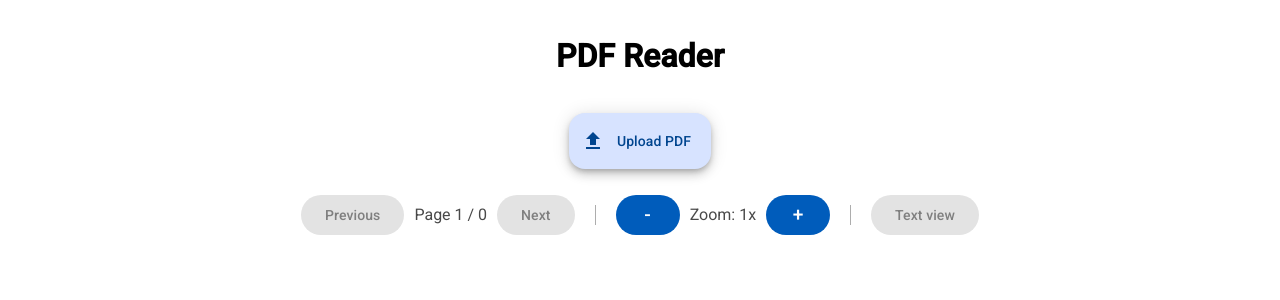
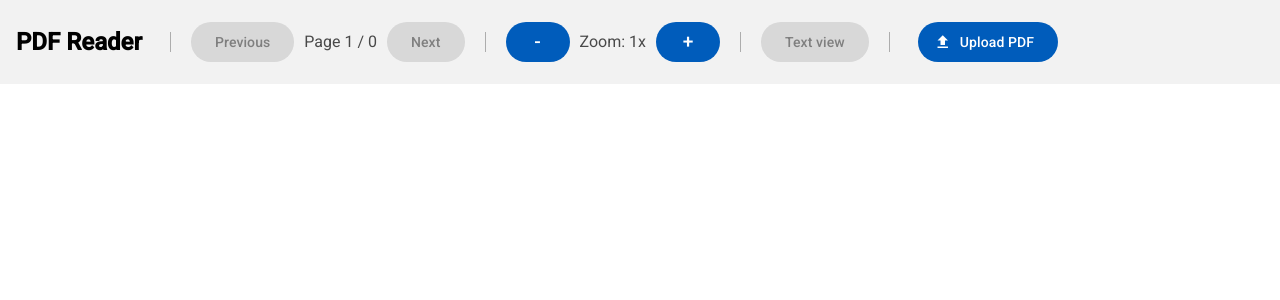
Before and after one commit to Apozsgai97/pdf-streamer, an Angular app: page / in a window 1280 px wide. Shown: the top 300 px of the page. Built offline with nearby package versions, Linux system fonts and the light colour scheme.

Commit message:
feat: restructure layout and improve button styles in PDF components

```diff
--- a/src/app/app.component.html
+++ b/src/app/app.component.html
@@ -1,6 +1,8 @@
-<div class="container">
+<section class="header">
   <h1>PDF Reader</h1>
+  <app-pdf-controls/>
   <app-pdf-input (fileSelected)="onPdfSelected($event)"/>
-  <app-pdf-controls/>
+</section>
+<section class="container">
   <app-pdf-viewer #viewer/>
-</div>
+</section>
--- a/src/app/app.component.scss
+++ b/src/app/app.component.scss
@@ -1,3 +1,13 @@
+.header{
+  display: flex;
+  align-items: center;
+  gap: 0.5rem;
+  padding: 0.5rem;
+  padding-left: 1rem;
+  background-color: rgb(242, 242, 242);
+
+}
+
 .container{
   display: flex;
   align-items: center;
@@ -7,5 +17,5 @@
 }
 
 h1{
-  font-size: 2rem;
+  font-size: 1.5rem;
 }
--- a/src/app/pdf-controls/pdf-controls.component.html
+++ b/src/app/pdf-controls/pdf-controls.component.html
@@ -1,6 +1,7 @@
 <section class="controls">
 
   <div class="control-group">
+   <span class="separator"></span>
      <button
        (click)="previousPage()"
        [disabled]="currentPageNumber() <= 1"
@@ -46,4 +47,5 @@
  >
    {{showText() ? "PDF view" : "Text view"}}
  </button>
+ <span class="separator"></span>
  </section>
--- a/src/app/pdf-input/pdf-input.component.html
+++ b/src/app/pdf-input/pdf-input.component.html
@@ -6,7 +6,7 @@
     (change)="onFileSelected($event)"
     class="file-input"
   />
-  <button mat-fab extended (click)="triggerFileInput()">
+  <button mat-flat-button extended (click)="triggerFileInput()">
     <mat-icon>upload</mat-icon>
     Upload PDF
   </button>
--- a/src/app/pdf-input/pdf-input.component.scss
+++ b/src/app/pdf-input/pdf-input.component.scss
@@ -1,7 +1,6 @@
 .file-input-container {
   display: flex;
   justify-content: center;
-  margin: 1rem 0;
 
   button {
     position: relative;
```
